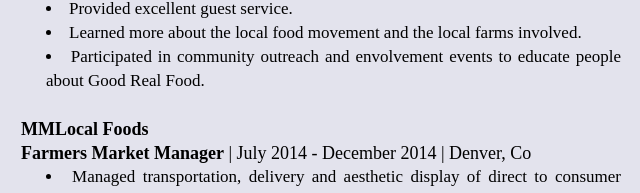
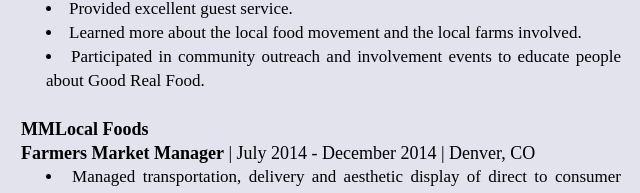
Before and after one commit to mjhorton18/MFA_Resume.github.io, a plain HTML site: page index.html in a window 1280 px wide. Shown: the part 757-950 px from the top of the page, 459-1099 px from the left. Drawn offline with Linux system fonts and the light colour scheme.

Commit message:
Update index.html

```diff
--- a/index.html
+++ b/index.html
@@ -61,11 +61,11 @@
 		<ul>
 			<li>Provided excellent guest service.</li>
 			<li>Learned more about the local food movement and the local farms involved.</li>
-			<li>Participated in community outreach and envolvement events to educate people about Good Real Food.</li>
+			<li>Participated in community outreach and involvement events to educate people about Good Real Food.</li>
 		</ul>
 		<br>
 		<p><b>MMLocal Foods</b></p>
-		<p><b>Farmers Market Manager</b> | July 2014 - December 2014 | Denver, Co</p>
+		<p><b>Farmers Market Manager</b> | July 2014 - December 2014 | Denver, CO</p>
 		<ul>
 			<li>Managed transportation, delivery and aesthetic display of direct to consumer product.</li>
 			<li>Marketed local food products to diverse customer base through face to face interaction.</li>
```
